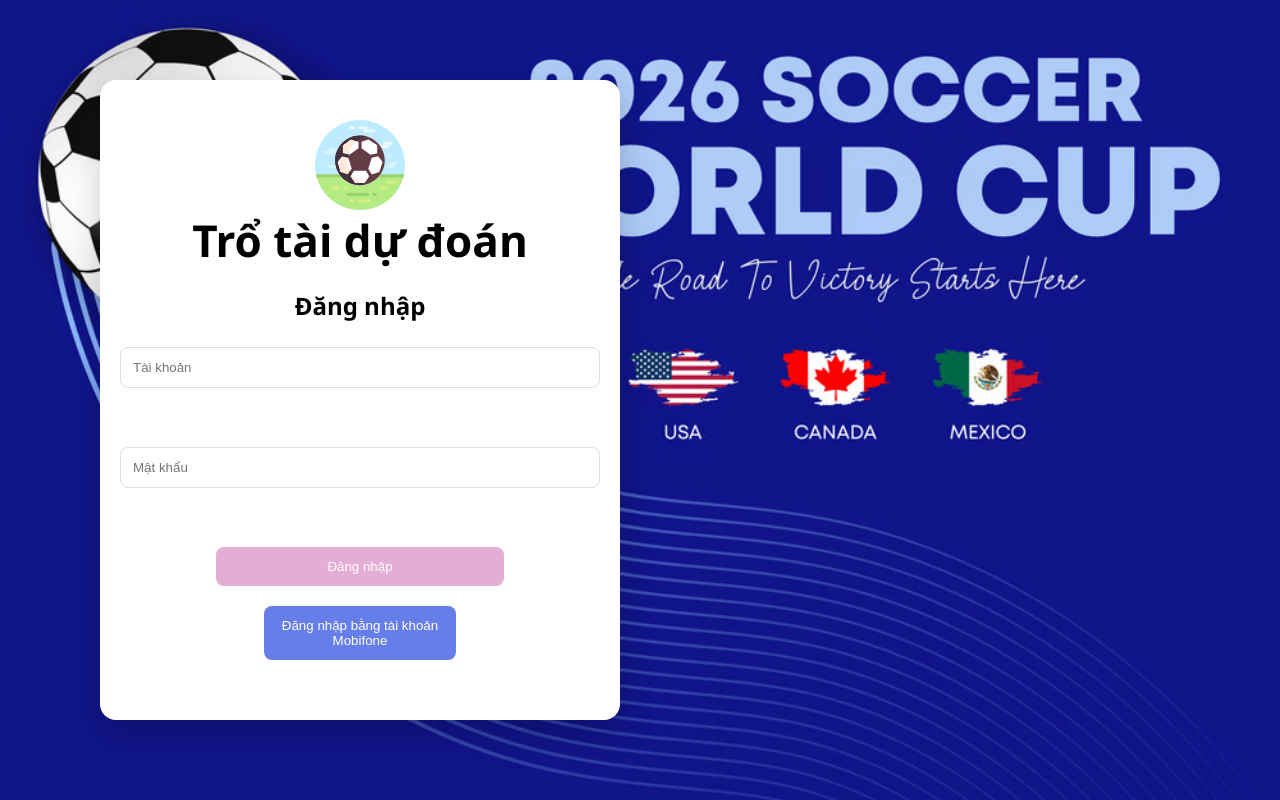
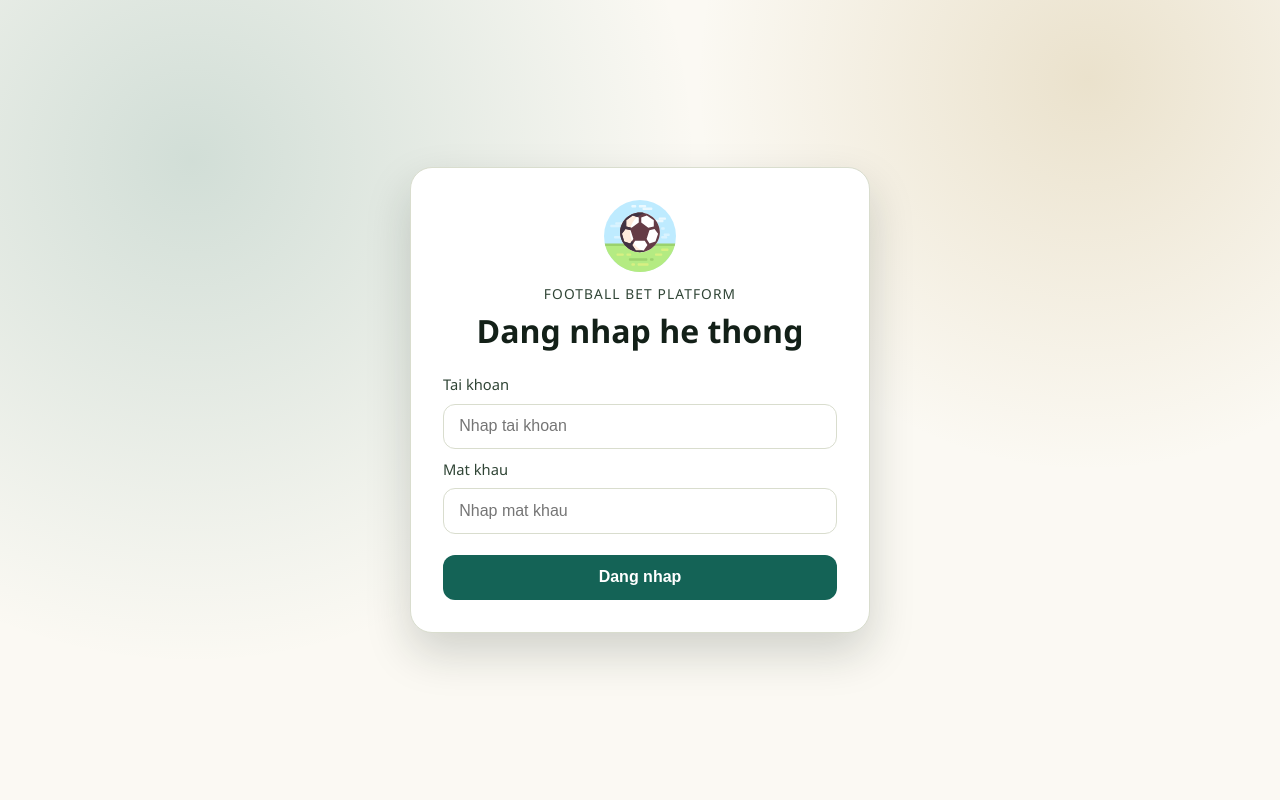
Before and after one commit to thanhnhan321/football-bet-frontend, a React (Vite) app: page /login in a window 1280 px wide. Built offline with nearby package versions, Linux system fonts and the light colour scheme.

Commit message:
advance code

```diff
--- a/package.json
+++ b/package.json
@@ -10,9 +10,12 @@
     "preview": "vite preview"
   },
   "dependencies": {
+    "@reduxjs/toolkit": "^2.11.2",
     "axios": "^1.13.5",
     "react": "^19.2.0",
-    "react-dom": "^19.2.0"
+    "react-dom": "^19.2.0",
+    "react-redux": "^9.2.0",
+    "react-router-dom": "^7.13.1"
   },
   "devDependencies": {
     "@eslint/js": "^9.39.1",
--- a/src/App.jsx
+++ b/src/App.jsx
@@ -1,54 +1,55 @@
-import { useEffect, useState } from "react";
-import Home from "./pages/Home/Home";
+import { Routes, Route, Navigate } from "react-router-dom";
+import { useSelector } from "react-redux";
 import Login from "./pages/Login/Login";
 import AdminHome from "./pages/Home/AdminHome";
 import MemberHome from "./pages/Home/MemberHome";
+import ProtectedRoute from "./components/ProtectedRoute";
+
+function HomeRedirect() {
+  const { role } = useSelector((state) => state.auth);
+
+  if (role === "admin") {
+    return <Navigate to="/home/admin" replace />;
+  }
+
+  return <Navigate to="/home/member" replace />;
+}
 
 function App() {
-  const [pathname, setPathname] = useState(window.location.pathname);
+  return (
+    <Routes>
+      <Route path="/" element={<Navigate to="/home" replace />} />
+      <Route path="/login" element={<Login />} />
 
-  useEffect(() => {
-    const handleLocationChange = () => {
-      setPathname(window.location.pathname);
-    };
+      <Route
+        path="/home"
+        element={
+          <ProtectedRoute>
+            <HomeRedirect />
+          </ProtectedRoute>
+        }
+      />
 
-    window.addEventListener("popstate", handleLocationChange);
-    return () => window.removeEventListener("popstate", handleLocationChange);
-  }, []);
+      <Route
+        path="/home/admin"
+        element={
+          <ProtectedRoute allowedRoles={["admin"]}>
+            <AdminHome />
+          </ProtectedRoute>
+        }
+      />
 
-  const navigate = (path) => {
-    window.history.pushState({}, "", path);
-    setPathname(path);
-  };
+      <Route
+        path="/home/member"
+        element={
+          <ProtectedRoute allowedRoles={["member", "admin"]}>
+            <MemberHome />
+          </ProtectedRoute>
+        }
+      />
 
-  if (pathname === "/home/admin") {
-    return <AdminHome />;
-  }
-
-  if (pathname === "/home/member") {
-    return <MemberHome />;
-  }
-
-  if (pathname === "/home") {
-    return <Home />;
-  }
-
-  return (
-    <Login
-      onLoginSuccess={(roleName) => {
-        if (roleName === "admin") {
-          navigate("/home/admin");
-          return;
-        }
-
-        if (roleName === "member") {
-          navigate("/home/member");
-          return;
-        }
-
-        navigate("/home");
-      }}
-    />
+      <Route path="*" element={<Navigate to="/home" replace />} />
+    </Routes>
   );
 }
 
--- /dev/null
+++ b/src/components/ProtectedRoute.jsx
@@ -0,0 +1,18 @@
+import { Navigate } from "react-router-dom";
+import { useSelector } from "react-redux";
+
+function ProtectedRoute({ children, allowedRoles }) {
+  const { token, role } = useSelector((state) => state.auth);
+
+  if (!token) {
+    return <Navigate to="/login" replace />;
+  }
+
+  if (allowedRoles && !allowedRoles.includes(role)) {
+    return <Navigate to="/home" replace />;
+  }
+
+  return children;
+}
+
+export default ProtectedRoute;
--- a/src/main.jsx
+++ b/src/main.jsx
@@ -1,9 +1,17 @@
 import { StrictMode } from "react";
 import { createRoot } from "react-dom/client";
+import { BrowserRouter } from "react-router-dom";
+import { Provider } from "react-redux";
 import App from "./App.jsx";
+import { store } from "./store";
+import "./styles/global.css";
 
 createRoot(document.getElementById("root")).render(
   <StrictMode>
-    <App />
+    <Provider store={store}>
+      <BrowserRouter>
+        <App />
+      </BrowserRouter>
+    </Provider>
   </StrictMode>,
 );
--- a/src/pages/Home/AdminHome.jsx
+++ b/src/pages/Home/AdminHome.jsx
@@ -1,5 +1,26 @@
+import { useDispatch, useSelector } from "react-redux";
+import { useNavigate } from "react-router-dom";
+import { logout } from "../../store/authSlice";
+
 function AdminHome() {
-  return <h1>Xin chào admin</h1>;
+  const dispatch = useDispatch();
+  const navigate = useNavigate();
+  const username = useSelector((state) => state.auth.username);
+
+  const handleLogout = () => {
+    dispatch(logout());
+    navigate("/login", { replace: true });
+  };
+
+  return (
+    <main className="home-shell">
+      <h1>Admin Dashboard</h1>
+      <p>Xin chao {username || "admin"}. Ban dang dang nhap voi quyen admin.</p>
+      <button className="btn-primary" type="button" onClick={handleLogout}>
+        Dang xuat
+      </button>
+    </main>
+  );
 }
 
 export default AdminHome;
--- a/src/pages/Home/Home.jsx
+++ /dev/null
@@ -1,5 +0,0 @@
-function Home() {
-  return <h1>Xin chào</h1>;
-}
-
-export default Home;
--- a/src/pages/Home/MemberHome.jsx
+++ b/src/pages/Home/MemberHome.jsx
@@ -1,5 +1,26 @@
+import { useDispatch, useSelector } from "react-redux";
+import { useNavigate } from "react-router-dom";
+import { logout } from "../../store/authSlice";
+
 function MemberHome() {
-  return <h1>Xin chào member</h1>;
+  const dispatch = useDispatch();
+  const navigate = useNavigate();
+  const username = useSelector((state) => state.auth.username);
+
+  const handleLogout = () => {
+    dispatch(logout());
+    navigate("/login", { replace: true });
+  };
+
+  return (
+    <main className="home-shell">
+      <h1>Member Dashboard</h1>
+      <p>Xin chao {username || "member"}. Chuc ban du doan chinh xac.</p>
+      <button className="btn-primary" type="button" onClick={handleLogout}>
+        Dang xuat
+      </button>
+    </main>
+  );
 }
 
 export default MemberHome;
--- a/src/pages/Login/Login.css
+++ b/src/pages/Login/Login.css
@@ -1,78 +1,94 @@
-body {
-  margin: 0;
-  font-family: "Segoe UI", sans-serif;
+.login-page {
+  min-height: 100vh;
+  display: grid;
+  place-items: center;
+  padding: 2rem 1rem;
 }
 
-.login-wrapper {
-  height: 100vh;
-  display: flex;
-  justify-content: flex-start;
-  align-items: center;
-  padding-left: 100px;
-
-  background: url("../../assets/images/login-background.png") no-repeat center
-    center;
-  background-size: 100% auto;
-}
-
-.login-box {
-  width: 480px;
-  padding: 40px 20px;
-  background: white;
-  border-radius: 16px;
-  box-shadow: 0 15px 35px rgba(0, 0, 0, 0.2);
+.login-card {
+  width: min(460px, 100%);
+  padding: 2rem;
+  border-radius: 22px;
+  background: var(--card);
+  box-shadow: var(--shadow);
+  border: 1px solid var(--line);
 }
 
 .login-logo {
-  width: 90px;
-  margin-bottom: 15px;
+  width: 72px;
   display: block;
-  margin: 0 auto;
+  margin: 0 auto 0.75rem;
+}
+
+.login-eyebrow {
+  margin: 0;
+  text-align: center;
+  color: var(--ink-700);
+  font-size: 0.86rem;
+  letter-spacing: 0.08em;
+  text-transform: uppercase;
 }
 
 .login-title {
-  margin: 0;
-  margin-bottom: 10px;
-  font-size: 44px;
-  font-weight: 600;
+  margin: 0.35rem 0 1.4rem;
   text-align: center;
+  font-size: clamp(1.65rem, 3vw, 2rem);
 }
 
-.login-box h2 {
-  text-align: center;
-  margin-bottom: 25px;
+.login-form {
+  display: grid;
+  gap: 0.6rem;
 }
 
-.login-box form {
-  display: flex;
-  flex-direction: column;
+.login-form label {
+  font-size: 0.92rem;
+  color: var(--ink-700);
 }
 
-.login-box form input {
-  padding: 12px;
-  margin-bottom: 15px;
-  border: 1px solid #ddd;
-  border-radius: 8px;
+.login-form input {
+  width: 100%;
+  border: 1px solid var(--line);
+  border-radius: 12px;
+  padding: 0.8rem 0.95rem;
+  font-size: 1rem;
 }
 
-.button-login {
-  width: 60%;
-  margin: 0 auto;
-  padding: 12px;
-  border: none;
-  border-radius: 8px;
-  background: #e4add3;
-  color: white;
+.login-form input:focus-visible {
+  outline: 2px solid rgba(20, 99, 86, 0.32);
+  outline-offset: 1px;
+  border-color: var(--accent);
+}
+
+.login-error {
+  margin: 0.1rem 0 0;
+  color: var(--danger);
+  font-size: 0.9rem;
+}
+
+.btn-primary {
+  margin-top: 0.7rem;
+  border: 0;
+  border-radius: 12px;
+  padding: 0.85rem 1rem;
+  background: var(--accent);
+  color: #fff;
+  font-size: 1rem;
+  font-weight: 600;
   cursor: pointer;
 }
 
-.button-ldap {
-  width: 40%;
-  margin: 20px auto;
-  padding: 12px;
-  border: none;
-  border-radius: 8px;
-  background: #667eea;
-  color: white;
-  cursor: pointer;
+.btn-primary:hover:not(:disabled) {
+  background: var(--accent-hover);
 }
+
+.btn-primary:disabled {
+  cursor: not-allowed;
+  opacity: 0.7;
+}
+
+@media (max-width: 480px) {
+  .login-card {
+    padding: 1.3rem;
+    border-radius: 16px;
+  }
+}
--- a/src/pages/Login/Login.jsx
+++ b/src/pages/Login/Login.jsx
@@ -1,92 +1,81 @@
-import { useState } from "react";
-import axios from "axios";
+import { useEffect, useState } from "react";
+import { useDispatch, useSelector } from "react-redux";
+import { useNavigate } from "react-router-dom";
+import { clearAuthError, login } from "../../store/authSlice";
 import "./Login.css";
-import login_logo from "../../assets/logos/login-logo.svg";
+import loginLogo from "../../assets/logos/login-logo.svg";
 
-function Login({ onLoginSuccess }) {
+function Login() {
   const [username, setUsername] = useState("");
   const [password, setPassword] = useState("");
-  const API_BASE_URL =
-    import.meta.env.VITE_API_BASE_URL || "http://localhost:8000";
+  const dispatch = useDispatch();
+  const navigate = useNavigate();
+  const { token, role, loading, error } = useSelector((state) => state.auth);
 
-  const handleLogin = async (e) => {
-    e.preventDefault();
+  useEffect(() => {
+    if (!token) {
+      return;
+    }
 
-    try {
-      const formData = new URLSearchParams();
-      formData.append("username", username);
-      formData.append("password", password);
+    if (role === "admin") {
+      navigate("/home/admin", { replace: true });
+      return;
+    }
 
-      const response = await axios.post(`${API_BASE_URL}/login`, formData, {
-        headers: { "Content-Type": "application/x-www-form-urlencoded" },
-      });
+    navigate("/home/member", { replace: true });
+  }, [navigate, role, token]);
 
-      console.log(response.data);
+  useEffect(() => {
+    return () => {
+      dispatch(clearAuthError());
+    };
+  }, [dispatch]);
 
-      localStorage.setItem("token", response.data.access_token);
-      alert("Dang nhap thanh cong!");
-      onLoginSuccess?.(response.data.role_name);
-    } catch (error) {
-      alert("Sai mat khau hoac tai khoan!");
-    }
+  const handleSubmit = async (event) => {
+    event.preventDefault();
+    await dispatch(login({ username: username.trim(), password }));
   };
 
-  const handleLdapLogin = async () => {
-    try {
-      const response = await axios.post(`${API_BASE_URL}/login/ldap`, {
-        email: username,
-        password,
-      });
+  return (
+    <main className="login-page">
+      <section className="login-card" aria-labelledby="login-title">
+        <img src={loginLogo} alt="Football Bet" className="login-logo" />
+        <p className="login-eyebrow">Football Bet Platform</p>
+        <h1 id="login-title" className="login-title">
+          Dang nhap he thong
+        </h1>
 
-      if (response.data?.access_token) {
-        localStorage.setItem("token", response.data.access_token);
-        onLoginSuccess?.(response.data.role_name);
-      }
-      alert("Dang nhap LDAP thanh cong!");
-    } catch (error) {
-      alert("LDAP login that bai!");
-    }
-  };
-  return (
-    <>
-      <div className="login-wrapper">
-        <div className="login-box">
-          <img src={login_logo} alt="Logo" className="login-logo" />
-          <h1 className="login-title">Trổ tài dự đoán</h1>
-          <h2>Đăng nhập</h2>
-          <form onSubmit={handleLogin}>
+        <form className="login-form" onSubmit={handleSubmit}>
+          <label htmlFor="username">Tai khoan</label>
           <input
+            id="username"
             type="text"
-              placeholder="Tài khoản"
+            autoComplete="username"
+            placeholder="Nhap tai khoan"
             value={username}
             onChange={(e) => setUsername(e.target.value)}
             required
           />
-            <br />
-            <br />
+
+          <label htmlFor="password">Mat khau</label>
           <input
+            id="password"
             type="password"
-              placeholder="Mật khẩu"
+            autoComplete="current-password"
+            placeholder="Nhap mat khau"
             value={password}
             onChange={(e) => setPassword(e.target.value)}
             required
           />
-            <br />
-            <br />
-            <button className="button-login" type="submit">
-              Đăng nhập
-            </button>
-            <button
-              className="button-ldap"
-              type="button"
-              onClick={handleLdapLogin}
-            >
-              Đăng nhập bằng tài khoản Mobifone
+
+          {error ? <p className="login-error">{error}</p> : null}
+
+          <button className="btn-primary" type="submit" disabled={loading}>
+            {loading ? "Dang xu ly..." : "Dang nhap"}
           </button>
         </form>
-        </div>
-      </div>
-    </>
+      </section>
+    </main>
   );
 }
 
--- /dev/null
+++ b/src/store/authSlice.js
@@ -0,0 +1,83 @@
+import { createAsyncThunk, createSlice } from "@reduxjs/toolkit";
+import axios from "axios";
+
+const API_BASE_URL = import.meta.env.VITE_API_BASE_URL || "http://localhost:8000";
+const TOKEN_KEY = "access_token";
+const ROLE_KEY = "role_name";
+const USERNAME_KEY = "username";
+
+const initialState = {
+  token: localStorage.getItem(TOKEN_KEY),
+  role: localStorage.getItem(ROLE_KEY),
+  username: localStorage.getItem(USERNAME_KEY),
+  loading: false,
+  error: null,
+};
+
+export const login = createAsyncThunk(
+  "auth/login",
+  async ({ username, password }, { rejectWithValue }) => {
+    try {
+      const formData = new URLSearchParams();
+      formData.append("username", username);
+      formData.append("password", password);
+
+      const { data } = await axios.post(`${API_BASE_URL}/login`, formData, {
+        headers: { "Content-Type": "application/x-www-form-urlencoded" },
+      });
+
+      return {
+        token: data.access_token,
+        role: data.role_name || "member",
+        username: data.username || username,
+      };
+    } catch (error) {
+      const message =
+        error?.response?.data?.detail || "Sai tai khoan hoac mat khau.";
+      return rejectWithValue(message);
+    }
+  },
+);
+
+const authSlice = createSlice({
+  name: "auth",
+  initialState,
+  reducers: {
+    clearAuthError(state) {
+      state.error = null;
+    },
+    logout(state) {
+      state.token = null;
+      state.role = null;
+      state.username = null;
+      state.error = null;
+      localStorage.removeItem(TOKEN_KEY);
+      localStorage.removeItem(ROLE_KEY);
+      localStorage.removeItem(USERNAME_KEY);
+    },
+  },
+  extraReducers: (builder) => {
+    builder
+      .addCase(login.pending, (state) => {
+        state.loading = true;
+        state.error = null;
+      })
+      .addCase(login.fulfilled, (state, action) => {
+        state.loading = false;
+        state.token = action.payload.token;
+        state.role = action.payload.role;
+        state.username = action.payload.username;
+        localStorage.setItem(TOKEN_KEY, action.payload.token);
+        localStorage.setItem(ROLE_KEY, action.payload.role);
+        localStorage.setItem(USERNAME_KEY, action.payload.username);
+      })
+      .addCase(login.rejected, (state, action) => {
+        state.loading = false;
+        state.error = action.payload || "Dang nhap that bai.";
+      });
+  },
+});
+
+export const { logout, clearAuthError } = authSlice.actions;
+
+export default authSlice.reducer;
--- /dev/null
+++ b/src/store/index.js
@@ -0,0 +1,8 @@
+import { configureStore } from "@reduxjs/toolkit";
+import authReducer from "./authSlice";
+
+export const store = configureStore({
+  reducer: {
+    auth: authReducer,
+  },
+});
--- /dev/null
+++ b/src/styles/global.css
@@ -0,0 +1,54 @@
+:root {
+  --ink-900: #132018;
+  --ink-700: #304536;
+  --surface: #fbf9f3;
+  --card: #ffffff;
+  --line: #d9ddce;
+  --accent: #146356;
+  --accent-hover: #0f5146;
+  --danger: #b83333;
+  --shadow: 0 20px 45px rgba(19, 32, 24, 0.18);
+}
+
+* {
+  box-sizing: border-box;
+}
+
+body {
+  margin: 0;
+  min-height: 100vh;
+  color: var(--ink-900);
+  font-family: "Segoe UI", Tahoma, Geneva, Verdana, sans-serif;
+  background:
+    radial-gradient(circle at 15% 20%, rgba(20, 99, 86, 0.18), transparent 40%),
+    radial-gradient(circle at 85% 10%, rgba(176, 143, 67, 0.22), transparent 30%),
+    var(--surface);
+}
+
+a {
+  color: inherit;
+}
+
+.home-shell {
+  min-height: 100vh;
+  display: grid;
+  place-content: center;
+  gap: 0.9rem;
+  text-align: center;
+  padding: 2rem 1rem;
+}
+
+.home-shell h1 {
+  margin: 0;
+  font-size: clamp(1.5rem, 3vw, 2.1rem);
+}
+
+.home-shell p {
+  margin: 0;
+  color: var(--ink-700);
+}
+
+.home-shell .btn-primary {
+  width: min(180px, 100%);
+  margin: 0.75rem auto 0;
+}
```
Also changed, not shown: 1 other file (tests, documents, lock files or other folders). Lines whose indentation alone changed are shown as unchanged.
